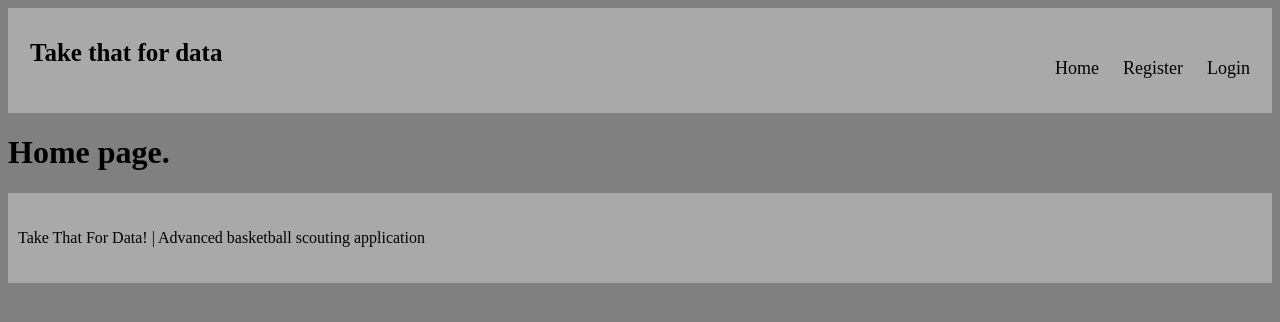
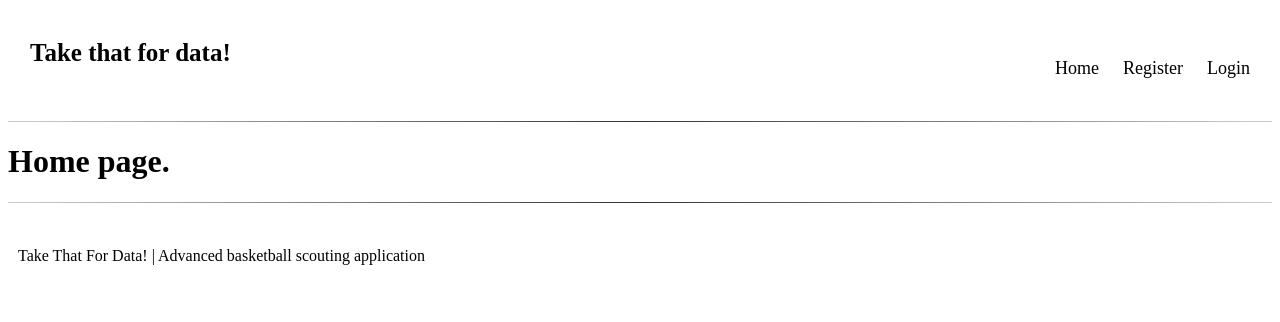
Before and after one commit to slgabbar/ttfd, a Django app: page / in a window 1280 px wide. Shown: the top 322 px of the page. Run offline with Django 3.2, Linux system fonts and the light colour scheme.

Commit message:
more css

```diff
--- a/mysite/account/static/account/login.css
+++ b/mysite/account/static/account/login.css
@@ -1,3 +1,3 @@
 body {
-    background-color: grey;
+    background-color: white;
 }
--- a/mysite/account/static/account/register.css
+++ b/mysite/account/static/account/register.css
@@ -1,3 +1,3 @@
 body {
-    background-color: grey;
+    background-color: white;
 }
--- a/mysite/layout/static/layout/base.css
+++ b/mysite/layout/static/layout/base.css
@@ -1,9 +1,10 @@
 body {
+    background-color: white;
 }
 
 .header {
     overflow: hidden;
-    background-color: darkgrey;
+    background-color: white;
     padding: 20px 10px;
 }
 
@@ -47,8 +48,15 @@ body {
   }
 }
 
+hr {
+    border: 0;
+    height: 1px;
+    background: #333;
+    background-image: linear-gradient( to right, #ccc, #333, #ccc);
+}
+
 .footer {
 	overflow: hidden;
-	background-color: darkgrey;
+	background-color: white;
 	padding: 20px 10px;
 }
--- a/mysite/layout/static/layout/dashboard.css
+++ b/mysite/layout/static/layout/dashboard.css
@@ -1,3 +1,3 @@
 body {
-    background-color: grey;
+    background-color: white;
 }
--- a/mysite/layout/static/layout/home.css
+++ b/mysite/layout/static/layout/home.css
@@ -1,3 +1,3 @@
 body {
-    background-color: grey;
+    background-color: white;
 }
--- a/mysite/player/models.py
+++ b/mysite/player/models.py
@@ -6,8 +6,10 @@ User = user_model()
 
 class Player(models.Model):
     user = models.ForeignKey(User, on_delete=models.CASCADE, related_name='player', null=True)
+    # player_id = models.IntegerField(primary_key=True)
     first_name = models.CharField(max_length=100)
     last_name = models.CharField(max_length=100)
+    # numer = models.CharField()
 
     def __str__(self):
         return self.first_name + " " + self.last_name
--- a/mysite/player/static/player/add_player.css
+++ b/mysite/player/static/player/add_player.css
@@ -1,3 +1,3 @@
 body {
-    background-color: grey;
+    background-color: white;
 }
--- a/mysite/player/static/player/player.css
+++ b/mysite/player/static/player/player.css
@@ -1,3 +1,3 @@
 body {
-    background-color: grey;
+    background-color: white;
 }
--- a/mysite/templates/base.html
+++ b/mysite/templates/base.html
@@ -8,7 +8,7 @@
 <head>
     <title>Take That For Data!</title>
     <div class="header">
-        <a href="" class="logo">Take that for data</a>
+        <a href="" class="logo">Take that for data!</a>
         <div class="header-right">
             {% if request.user.is_authenticated %}
                 <p>
@@ -24,6 +24,7 @@
             {% endif %}
             </div>
         </div>
+    <hr>
 </head>
 
 <body>
@@ -34,7 +35,7 @@
 
 </body>
 
-
+<hr>
 <footer>
     <div class="footer">
         <p>Take That For Data! | Advanced basketball scouting application</p>
```
